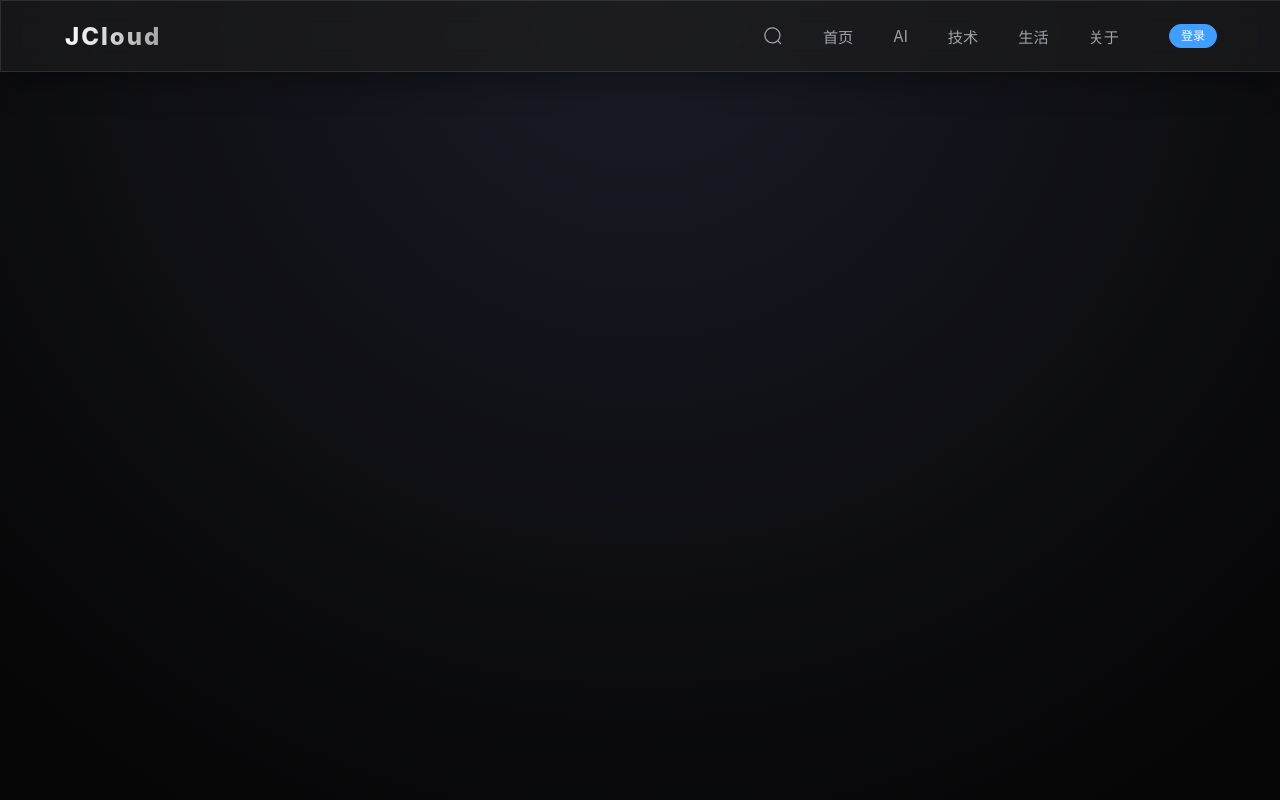
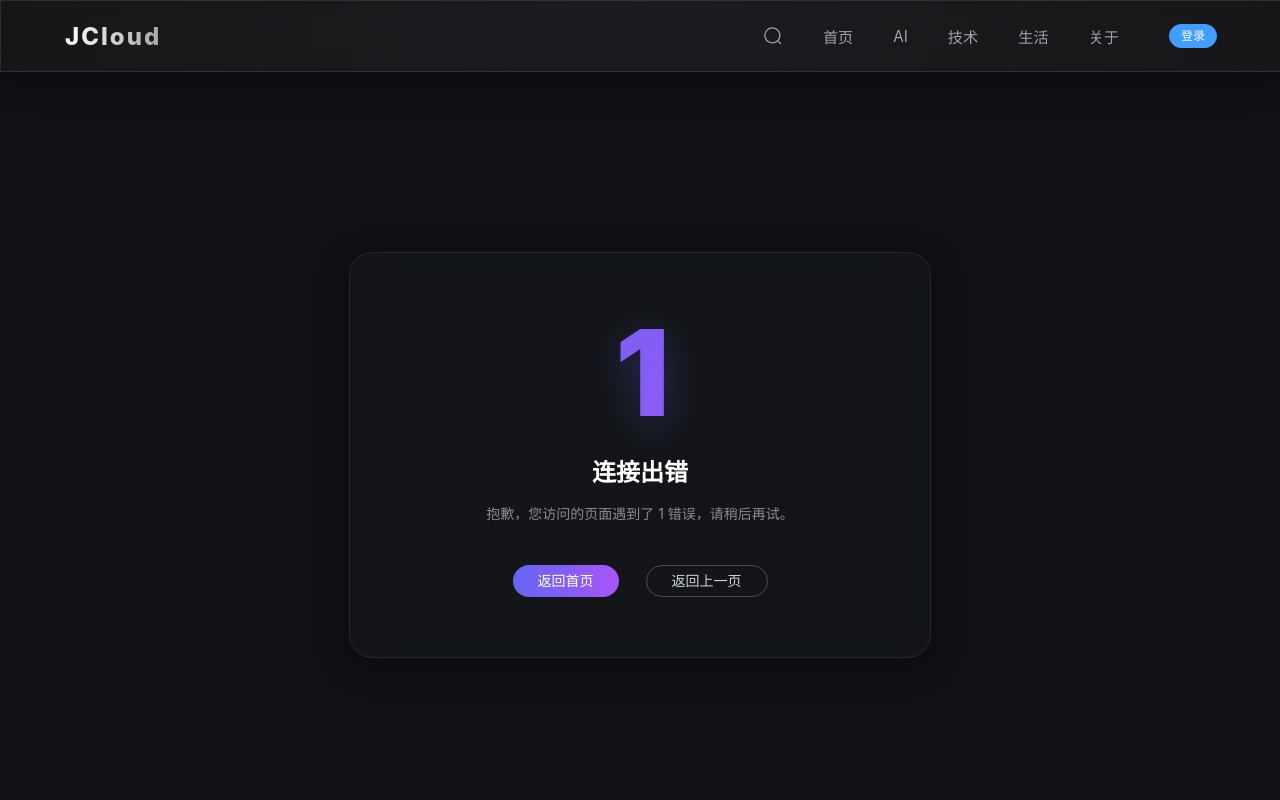
Before and after one commit to Munjie/munjie-vue3-web, a Vue app: page /exception/1 in a window 1280 px wide. Shown: the top 800 px of the page. Built offline with nearby package versions, Linux system fonts and the light colour scheme.

Commit message:
feat# 优化，新增异常提示网页

```diff
--- a/src/api/http.ts
+++ b/src/api/http.ts
@@ -117,7 +117,10 @@ service.interceptors.response.use(
             default:
                 message = `连接出错(${status})!`;
         }
-        ElMessage.error(message)
+        console.log(message)
+        if ([403, 404, 500, 502, 503, 504].includes(status as number)) {
+            router.push(`/exception/${status}`);
+        }
         return Promise.reject(error);
     }
 );
--- a/src/router/index.ts
+++ b/src/router/index.ts
@@ -24,6 +24,17 @@ const router = createRouter({
             path: '/login',
             name: 'login',
             component: () => import('../views/login/index.vue')
+        },
+        {
+            path: '/exception/:code',
+            name: 'Exception',
+            component: () => import('../views/ExceptionView.vue'),
+            meta: { title: '异常页面' }
+        },
+        // 捕获所有未定义路由跳转到 404
+        {
+            path: '/:pathMatch(.*)*',
+            redirect: '/exception/404'
         }
     ],
     scrollBehavior() {
--- a/src/views/AiChatView.vue
+++ b/src/views/AiChatView.vue
@@ -439,7 +439,6 @@ const fetchAllModel = async () => {
         }
     } catch (error) {
         modelOptions.value = []
-        ElMessage.error('加载模型列表失败')
     }
 }
 </script>
--- /dev/null
+++ b/src/views/ExceptionView.vue
@@ -0,0 +1,121 @@
+<template>
+    <div class="exception-container">
+        <div class="exception-content glass-panel">
+            <h1 class="error-code">{{ errorCode }}</h1>
+            <div class="error-status">{{ errorTitle }}</div>
+            <p class="error-desc">{{ errorDesc }}</p>
+            <div v-if="errorCode === '404'" class="useful-links">
+                <p>你可能在找：<router-link to="/chat">AI</router-link></p>
+            </div>
+            <div class="actions">
+                <el-button type="primary" round @click="goHome">返回首页</el-button>
+                <el-button round @click="goBack">返回上一页</el-button>
+            </div>
+        </div>
+
+    </div>
+</template>
+
+<script setup lang="ts">
+import { computed } from 'vue'
+import { useRoute, useRouter } from 'vue-router'
+
+const route = useRoute()
+const router = useRouter()
+
+// 从路由参数或查询字符串获取错误代码，默认为 404
+const errorCode = computed(() => route.params.code || route.query.code || '404')
+
+// 根据代码匹配标题
+const errorTitle = computed(() => {
+    const titles: Record<string, string> = {
+        '400': '请求错误',
+        '403': '拒绝访问',
+        '404': '页面不存在',
+        '408': '请求超时',
+        '500': '服务器内部错误',
+        '502': '网络错误',
+        '503': '服务不可用',
+        '504': '网络超时'
+    }
+    return titles[errorCode.value as string] || '连接出错'
+})
+
+const errorDesc = computed(() => `抱歉，您访问的页面遇到了 ${errorCode.value} 错误，请稍后再试。`)
+
+const goHome = () => router.push('/')
+const goBack = () => router.back()
+</script>
+
+<style scoped lang="scss">
+.exception-container {
+  display: flex;
+  align-items: center;
+  justify-content: center;
+  min-height: calc(100vh - var(--header-height));
+  padding: 20px;
+  background: #0f1115;
+}
+
+.exception-content {
+  max-width: 500px;
+  width: 100%;
+  padding: 60px 40px;
+  text-align: center;
+  border-radius: 24px;
+  background: rgba(255, 255, 255, 0.02);
+  border: 1px solid rgba(255, 255, 255, 0.08);
+  backdrop-filter: blur(20px);
+
+  .error-code {
+    font-size: 120px;
+    font-weight: 900;
+    margin: 0;
+    line-height: 1;
+    background: linear-gradient(135deg, #6366f1, #a855f7);
+    -webkit-background-clip: text;
+    -webkit-text-fill-color: transparent;
+    letter-spacing: -5px;
+    filter: drop-shadow(0 10px 20px rgba(99, 102, 241, 0.3));
+  }
+
+  .error-status {
+    font-size: 24px;
+    color: #fff;
+    margin-top: 20px;
+    font-weight: 600;
+  }
+
+  .error-desc {
+    color: rgba(255, 255, 255, 0.5);
+    margin: 15px 0 40px;
+    font-size: 14px;
+    line-height: 1.6;
+  }
+
+  .actions {
+    display: flex;
+    gap: 15px;
+    justify-content: center;
+
+    :deep(.el-button) {
+      padding: 12px 25px;
+      font-weight: 500;
+    }
+
+    :deep(.el-button--primary) {
+      background: linear-gradient(to right, #6366f1, #a855f7);
+      border: none;
+      &:hover { opacity: 0.9; transform: translateY(-2px); }
+    }
+  }
+}
+
+/* 移动端适配 */
+@media (max-width: 480px) {
+  .exception-content {
+    padding: 40px 20px;
+    .error-code { font-size: 80px; }
+  }
+}
+</style>
--- a/src/views/HomeView.vue
+++ b/src/views/HomeView.vue
@@ -2,7 +2,7 @@
     <div class="home-view">
         <section class="hero">
             <div class="hero-content">
-                <h1 class="animate-fade-up">介由心生&nbsp;&nbsp;云集视界</h1>
+                <h1 class="animate-fade-up">探索数字深渊</h1>
                 <p class="animate-fade-up delay-1">Vue3 / TypeScript / Design</p>
             </div>
         </section>
```
